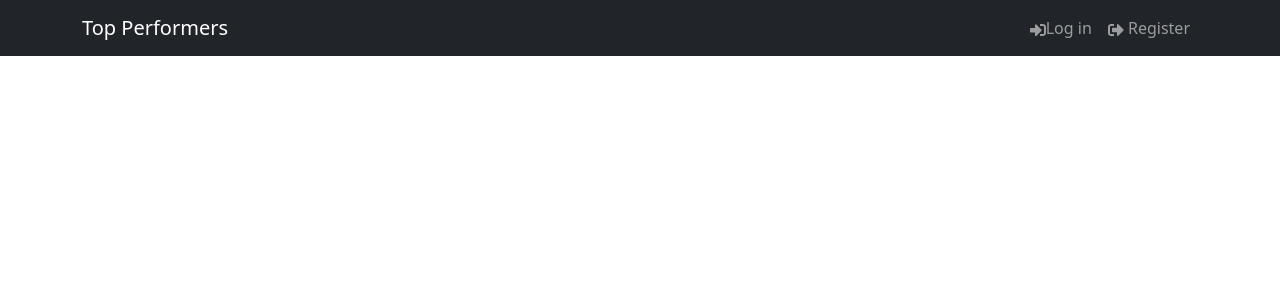
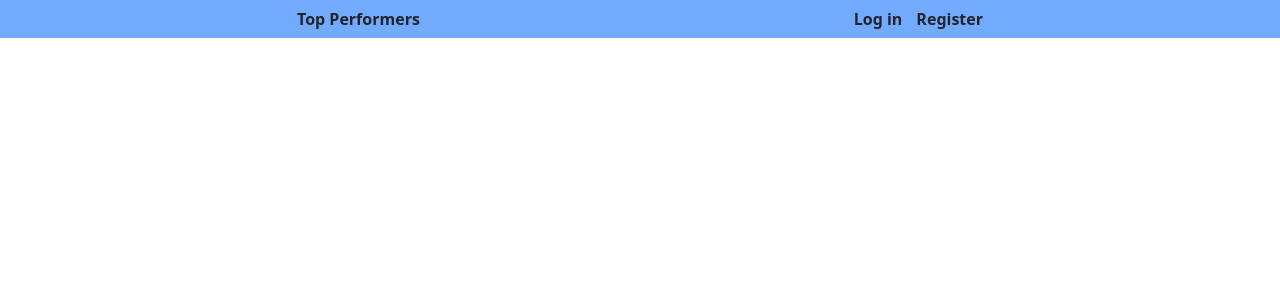
Before and after one commit to CodeRabbid/top-performers, a React (Vite) app in the folder frontend/: page / in a window 1280 px wide. Shown: the top 300 px of the page. Built offline with nearby package versions, Linux system fonts and the light colour scheme.

Commit message:
change styling

```diff
--- a/frontend/src/components/Header.jsx
+++ b/frontend/src/components/Header.jsx
@@ -1,4 +1,4 @@
-import { Navbar, Nav, Container, NavDropdown } from "react-bootstrap";
+import { Navbar, Nav, Container, Dropdown } from "react-bootstrap";
 import { LinkContainer } from "react-router-bootstrap";
 import { FaSignOutAlt, FaSignInAlt } from "react-icons/fa";
 import { useSelector, useDispatch } from "react-redux";
@@ -26,40 +26,101 @@ const Header = () => {
 
   return (
     <header>
-      <Navbar bg="dark" variant="dark" expand="lg" collapseOnSelect>
-        <Container>
-          <LinkContainer to="/">
-            <Navbar.Brand>
-              <div id="logo">Top Performers</div>
-            </Navbar.Brand>
-          </LinkContainer>
-          <Nav className="ms-auto">
+      <div
+        style={{
+          position: "relative",
+          width: "100%",
+          backgroundColor: "#0d6efd94",
+        }}
+      >
+        <div
+          style={{
+            maxWidth: "700px",
+            minWidth: "320px",
+            margin: "auto",
+            display: "flex",
+            justifyContent: "space-between",
+          }}
+        >
+          <div
+            id="logo"
+            style={{
+              display: "flex",
+              padding: "7px",
+              whiteSpace: "nowrap",
+              fontWeight: "bold",
+            }}
+          >
+            Top Performers
+          </div>
+          <div>
             {userInfo?.user_info ? (
               <>
-                <NavDropdown title={userInfo.user_info.name} id="username">
-                  <NavDropdown.Item onClick={logoutHandler}>
-                    Logout
-                  </NavDropdown.Item>
-                </NavDropdown>
+                <div
+                  style={{
+                    display: "inline-block",
+                    padding: "0px",
+                    whiteSpace: "nowrap",
+                  }}
+                >
+                  <Dropdown>
+                    <Dropdown.Toggle
+                      style={{
+                        backgroundColor: "transparent",
+                        border: "none",
+                        color: "black",
+                        fontWeight: "bold",
+                      }}
+                      variant="success"
+                      id="dropdown-basic"
+                    >
+                      {userInfo.user_info.name}
+                    </Dropdown.Toggle>
+
+                    <Dropdown.Menu>
+                      <Dropdown.Item
+                        style={{ fontWeight: "bold" }}
+                        onClick={logoutHandler}
+                        id="Logout"
+                      >
+                        Log out{" "}
+                      </Dropdown.Item>
+                    </Dropdown.Menu>
+                  </Dropdown>
+                </div>
               </>
             ) : (
               <>
-                <LinkContainer to="/login">
-                  <Nav.Link>
-                    <FaSignInAlt />
-                    <span id="login">Log in</span>
-                  </Nav.Link>
-                </LinkContainer>
-                <LinkContainer to="/register">
-                  <Nav.Link>
-                    <FaSignOutAlt /> <span id="register">Register</span>
-                  </Nav.Link>
-                </LinkContainer>
+                <div
+                  style={{
+                    display: "inline-block",
+                    padding: "7px",
+                    whiteSpace: "nowrap",
+                    fontWeight: "bold",
+                  }}
+                >
+                  <LinkContainer to="/login">
+                    <Nav.Link id="login">Log in</Nav.Link>
+                  </LinkContainer>
+                </div>
+
+                <div
+                  style={{
+                    display: "inline-block",
+                    padding: "7px",
+                    whiteSpace: "nowrap",
+                    fontWeight: "bold",
+                  }}
+                >
+                  <LinkContainer to="/register">
+                    <Nav.Link id="register">Register</Nav.Link>
+                  </LinkContainer>
+                </div>
               </>
             )}
-          </Nav>
-        </Container>
-      </Navbar>
+          </div>
+        </div>
+      </div>
     </header>
   );
 };
```
Also changed, not shown: 2 other files (tests, documents, lock files or other folders).
